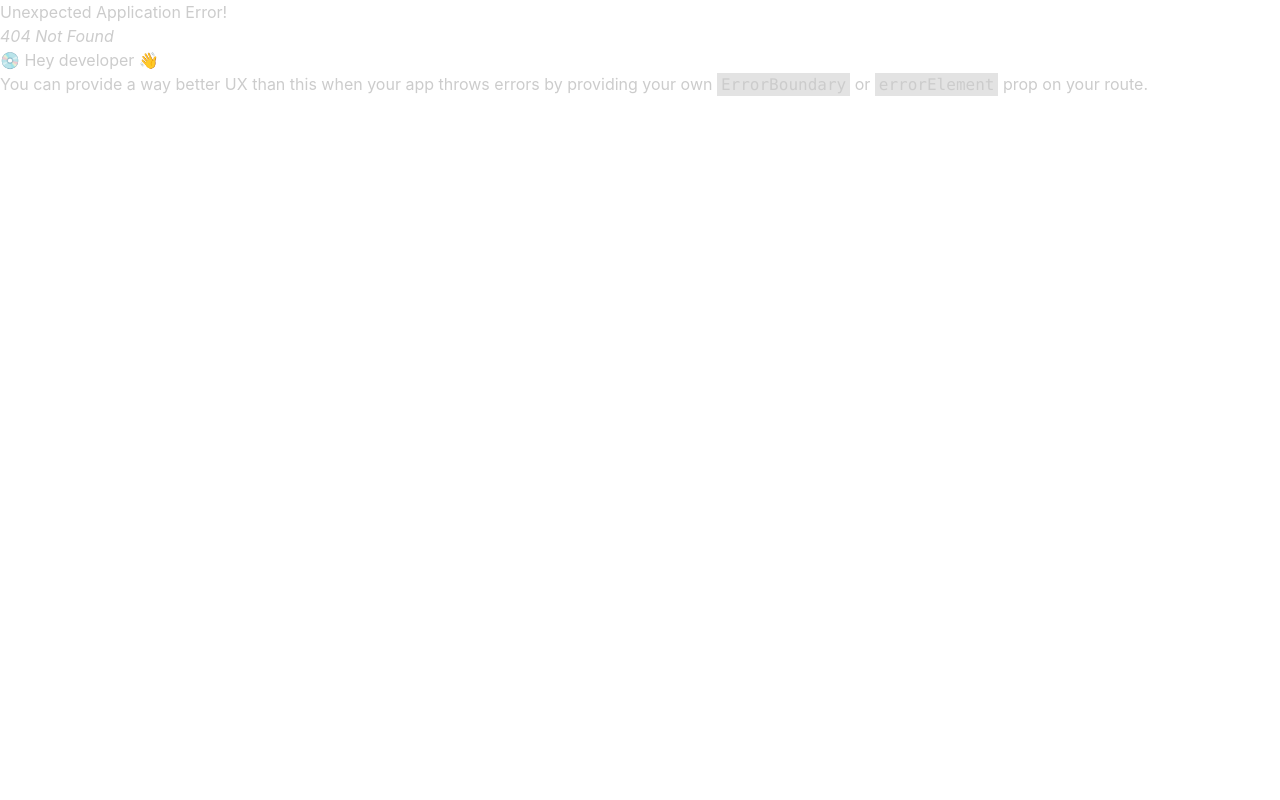
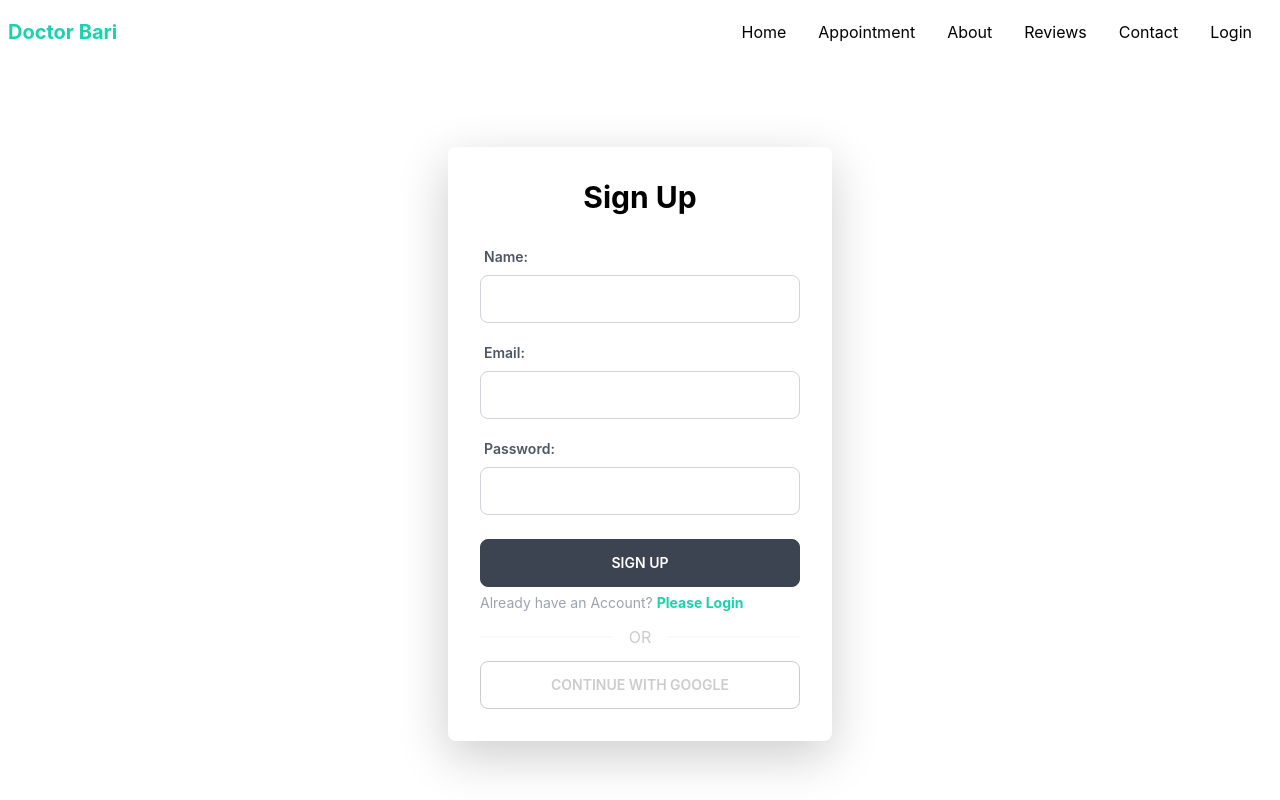
Before and after one commit to emimrulkayes/doctors-appointment, a React (Create React App) app: page /signup in a window 1280 px wide. Before the commit this address had no page. Shown: the top 800 px of the page. Built offline with nearby package versions, Linux system fonts and the light colour scheme.

Commit message:
Added signup page and firebase authentication, updated login page

```diff
--- a/package.json
+++ b/package.json
@@ -8,10 +8,11 @@
     "@testing-library/user-event": "^13.5.0",
     "daisyui": "^2.51.0",
     "date-fns": "^2.29.3",
+    "firebase": "^9.23.0",
     "react": "^18.2.0",
     "react-day-picker": "^8.7.1",
     "react-dom": "^18.2.0",
-    "react-hook-form": "^7.43.9",
+    "react-hook-form": "^7.45.1",
     "react-router-dom": "^6.8.1",
     "react-scripts": "5.0.1",
     "web-vitals": "^2.1.4"
--- a/src/Pages/Appointment/BookingModal/BookingModal.js
+++ b/src/Pages/Appointment/BookingModal/BookingModal.js
@@ -26,7 +26,6 @@ const BookingModal = ({treatment, selectedDate, setTreatment}) => {
         console.log(booking);
     }
 
-
     return (
         <>
             <input type="checkbox" id="booking-modal" className="modal-toggle" />
@@ -38,9 +37,9 @@ const BookingModal = ({treatment, selectedDate, setTreatment}) => {
                         <input name='date' type="text" disabled value={date}  className="h-12 px-4 rounded-md w-full mt-2 bg-slate-400" />
                         <select name='slot' className="select select-bordered w-full mt-2">
                             {
-                                slots.map((slot, i) => <option
+                                slots.map((slot, indexNum) => <option
                                     value={slot}
-                                    key={i}
+                                    key={indexNum}
                                 >{slot}</option>)
                             }
                         </select>
--- a/src/Pages/Home/Testimonial/Testimonial.js
+++ b/src/Pages/Home/Testimonial/Testimonial.js
@@ -40,7 +40,7 @@ const Testimonial = () => {
                 <div className='grid sm:grid-cols-1 md:grid-cols-2 gap-4 pt-10 lg:grid-cols-3'>
                     {
                         reviews.map(review => <Review
-                            key={review._id}
+                            key={review.id}
                             review={review}
 
                         ></Review>)
--- a/src/Pages/Login/Login.js
+++ b/src/Pages/Login/Login.js
@@ -16,23 +16,23 @@ const Login = () => {
                 <h2 className='text-3xl font-bold mb-6 text-black text-center'> Login</h2>
                 <form onSubmit={handleSubmit(handleLogin)}>
                     <div className='form-control w-full max-w-xs'>
-                        <label className="label"><span className="label-text">Your Email</span></label>
-                        <input {...register("email", {required: "Email Address is required"})} name='email' type="text" className="input input-bordered w-full text-slate-700" />
+                        <label className="label"><span className="label-text text-gray-600 font-semibold">Email:</span></label>
+                        <input {...register("email", {required: "Email Address is required"})} name='email' type="email" className="input input-bordered w-full text-gray-400 font-normal border-gray-300" />
                         {errors.email && <p className='text-red-600'>{errors.email?.message}</p>}
                     </div>
                     <div className='mt-3 form-control w-full max-w-xs'>
-                        <label className="label"><span className="label-text">Password</span></label>
-                        <input {...register("password", {required: "Password is required", minLength: {value: 6, message: "Password must be 6 or longer."}})} type='password' className="input input-bordered w-full text-slate-700" />
+                        <label className="label"><span className="label-text text-gray-600 font-semibold">Password:</span></label>
+                        <input {...register("password", {required: "Password is required", minLength: {value: 6, message: "Password must be 6 characters or longer."}})} type='password' className="input input-bordered w-full text-gray-400 font-normal border-gray-300" />
                     </div>
                     <div className='form-control w-full max-w-xs flex flex-row justify-between items-center'>
-                        <label className="label"><span className="label-text">Forget password?</span></label>
+                        <label className="label"><span className="label-text text-gray-400 font-normal">Forget password?</span></label>
                         <a href='#top' className="link link-accent text-secondary">Reset password</a>
                     </div>
                     {errors.password && <p className='text-red-600'>{errors.password?.message}</p>}
                     <br />
                     <input type="submit" value="Login" className="btn text-white w-full" />
                 </form>
-                <p>New to Doctors Bari? <Link className='text-secondary' to="/signup">Create a new Account</Link> </p>
+                <p className='font-normal text-gray-400 text-sm mt-1.5'>New to Doctors Bari? <Link className='text-secondary font-bold' to="/signup"> Create a new Account </Link> </p>
                 <div className="divider">OR</div>
                 <button className="btn btn-outline w-full">CONTINUE WITH GOOGLE</button>
             </div>
--- a/src/Pages/Routes/Routes/Routes.js
+++ b/src/Pages/Routes/Routes/Routes.js
@@ -6,6 +6,7 @@ import Home from '../../Home/Home/Home';
 import Main from '../../Layout/Main';
 import Login from '../../Login/Login';
 import Reviews from '../../Reviews/Reviews';
+import SignUp from '../../SignUp/SignUp';
 
 export const router = createBrowserRouter([
     {
@@ -39,6 +40,10 @@ export const router = createBrowserRouter([
                 path: '/login',
                 element: <Login />
             },
+            {
+                path: '/signup',
+                element: <SignUp />
+            },
 
 
         ]
--- /dev/null
+++ b/src/Pages/SignUp/SignUp.js
@@ -0,0 +1,42 @@
+import React from 'react';
+import { Link } from 'react-router-dom';
+import { useForm } from 'react-hook-form';
+
+const SignUp = () => {
+
+    const { register, handleSubmit, formState: {errors}} = useForm();
+
+    const handleSignUp = data => {
+        console.log(data);
+    }
+
+    return (
+        <div className='h-[600px] flex justify-center items-center my-20'>
+            <div className=' p-8 rounded-lg shadow-lg w-96'>
+                <h2 className='text-3xl font-bold mb-6 text-black text-center'> Sign Up</h2>
+                <form onSubmit={handleSubmit(handleSignUp)}>
+                    <div className='form-control w-full max-w-xs'>
+                        <label className="label"><span className="label-text text-gray-600 font-semibold">Name:</span></label>
+                        <input name='name' type="text" {...register("name")} className="input input-bordered w-full text-gray-400 font-normal border-gray-300" />
+                    </div>
+                    <div className='form-control mt-3 w-full max-w-xs'>
+                        <label className="label"><span className="label-text text-gray-600 font-semibold">Email:</span></label>
+                        <input name='email' type="email" {...register("email")} className="input input-bordered w-full text-gray-400 font-normal border-gray-300" />
+                    </div>
+                    <div className='mt-3 form-control w-full max-w-xs'>
+                        <label className="label"><span className="label-text text-gray-600 font-semibold">Password:</span></label>
+                        <input type='password' {...register("password", {required: "Password is required", minLength: {value: 6, message: "Password must be 6 characters or longer."}})} className="input input-bordered w-full text-gray-400 font-normal border-gray-300" />
+                    </div>
+                    {errors.password && <p className='text-red-600'>{errors.password?.message}</p>}
+                    <br />
+                    <input type="submit" value="Sign Up" className="btn text-white w-full" />
+                </form>
+                <p className='font-normal text-gray-400 text-sm mt-1.5'> Already have an Account? <Link className='font-bold text-secondary' to="/login"> Please Login </Link> </p>
+                <div className="divider">OR</div>
+                <button className="btn btn-outline w-full">CONTINUE WITH GOOGLE</button>
+            </div>
+        </div>
+    );
+};
+
+export default SignUp;
--- /dev/null
+++ b/src/firebase/firebase.config.js
@@ -0,0 +1,19 @@
+// Import the functions you need from the SDKs you need
+import { initializeApp } from "firebase/app";
+// TODO: Add SDKs for Firebase products that you want to use
+// https://firebase.google.com/docs/web/setup#available-libraries
+
+// Your web app's Firebase configuration
+const firebaseConfig = {
+  apiKey: process.env.REACT_APP_apiKey,
+  authDomain: process.env.REACT_APP_authDomain,
+  projectId: process.env.REACT_APP_projectId,
+  storageBucket: process.env.REACT_APP_storageBucket,
+  messagingSenderId: process.env.REACT_APP_messagingSenderId,
+  appId: process.env.REACT_APP_appId
+};
+
+// Initialize Firebase
+const app = initializeApp(firebaseConfig);
+
+export default app;
--- a/tailwind.config.js
+++ b/tailwind.config.js
@@ -16,7 +16,11 @@ module.exports = {
     ]
   },
   theme: {
-    extend: {},
+    extend: {
+      boxShadow: {
+        'lg': '-1px 15px 50px 0px rgba(0, 0, 0, 0.2)',
+      }
+    },
   },
   plugins: [require("daisyui")],
 }
```
Also changed, not shown: src/Pages/Appointment/Appointment/Appointment.js (line endings or trailing spaces), 1 other file (tests, documents, lock files or other folders).
